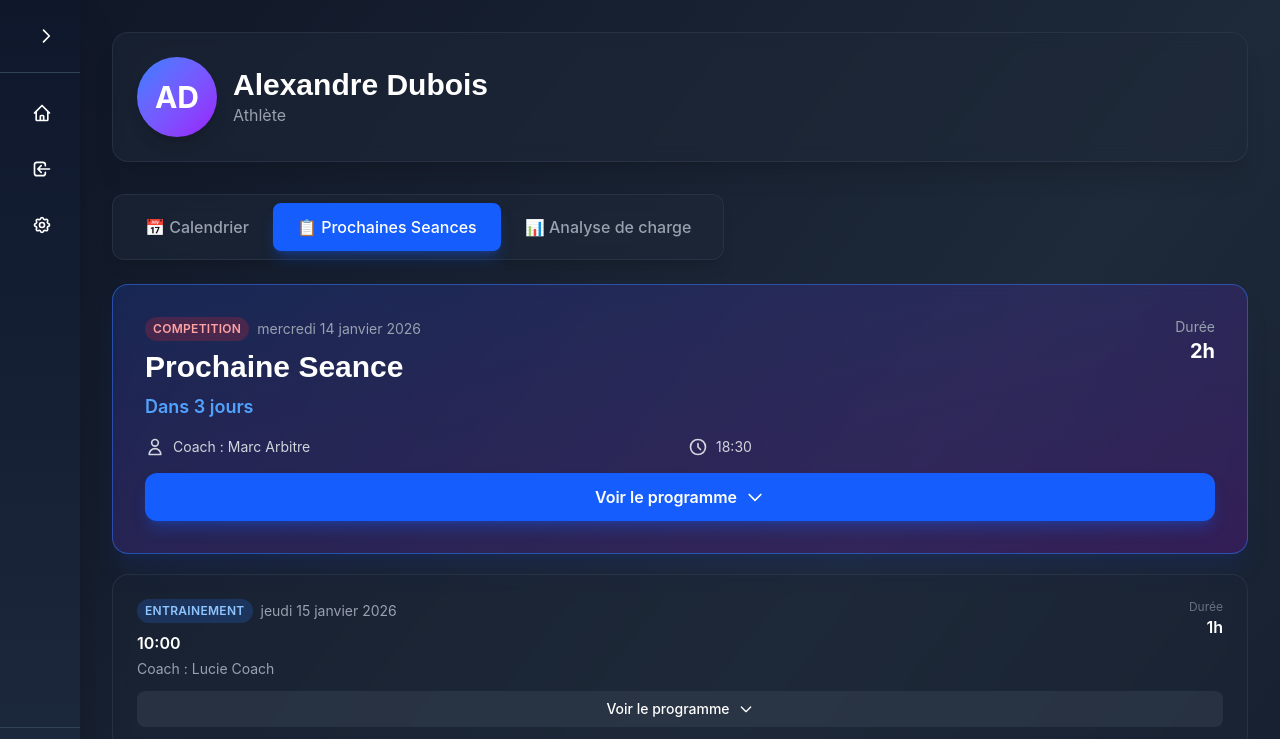
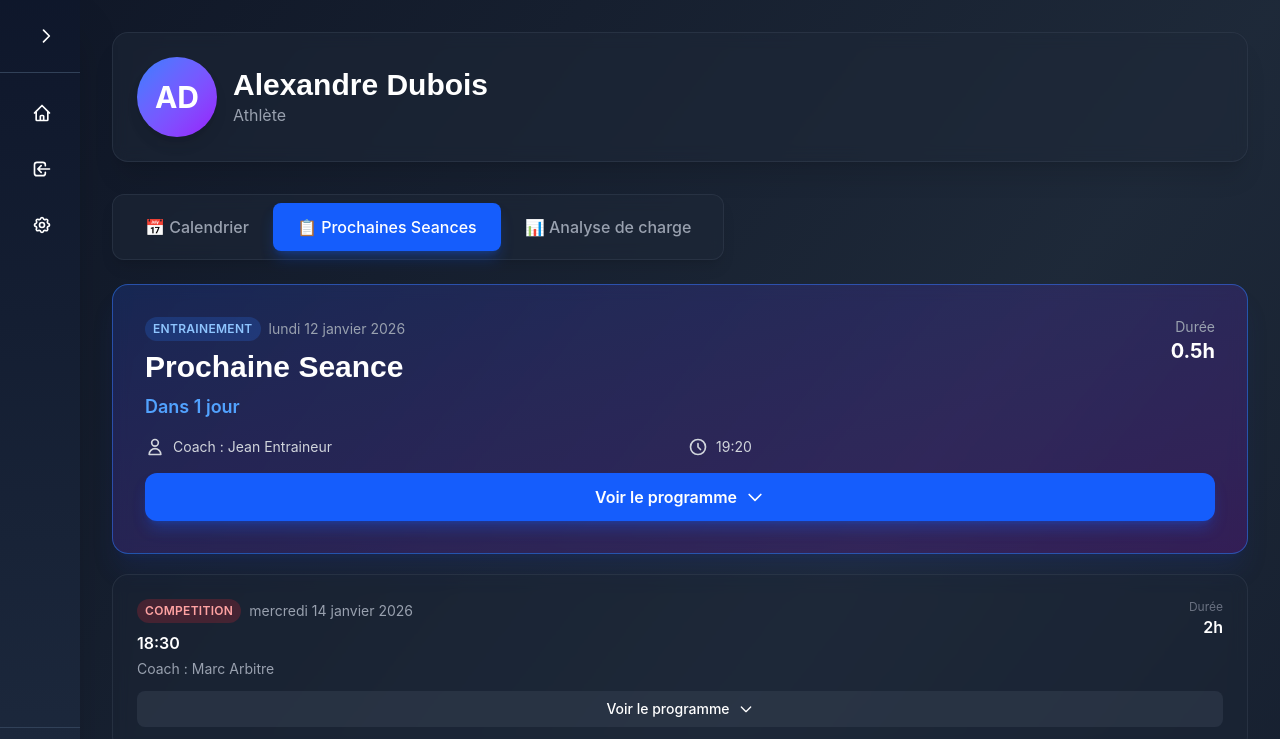
Before and after one commit to Bigchef-dev/hackaton-front, a Vue app: page /athlete/dashboard in a window 1280 px wide. Shown: the top 739 px of the page. Built offline with nearby package versions, Linux system fonts and the light colour scheme.

Commit message:
mise à jour

```diff
--- a/src/components/athlete/AthleteDashboard.vue
+++ b/src/components/athlete/AthleteDashboard.vue
@@ -4,11 +4,6 @@ import type { Session, Athlete } from '../../utils/types';
 import ListSeanceView from '../sessionList/ListSessionView.vue';
 import Calendar from '../calendar/CalendarContainer.vue';
 import TrainingLoadAnalysis from '../quotas/QuotaView.vue';
-
-interface Props {
-  //sessions: Session[];
-  //athlete: Athlete;
-}
 
 const sessions: Session[] = [
   {
@@ -19,7 +14,7 @@ const sessions: Session[] = [
     coach: 'Jean Entraineur',
     type: 'ENTRAINEMENT',
     id_sport: 1,
-    activities: [{ id: 101, theme: 'Échauffement cardio' }, { id: 102, theme: 'Exercices de passes' }]
+    activities: [{ id: 101, type: 'Échauffement cardio', baseMetrics: {name: "course",duration:15,intensity: 'high',participants: 5}  }, { id: 102, type: 'Exercices de passes', baseMetrics: {name: "course",duration:15,intensity: 'high',participants: 5}  }]
   },
   {
     id: 2,
@@ -29,7 +24,7 @@ const sessions: Session[] = [
     coach: 'Marc Arbitre',
     type: 'COMPETITION',
     id_sport: 1,
-    activities: [{ id: 103, theme: 'Match amical contre l\'équipe B' }]
+    activities: [{ id: 103, type: 'Match amical contre l\'équipe B', baseMetrics : {name: "course",duration:15,intensity: 'high',participants: 5}  }]
   },
   {
     id: 3,
@@ -39,7 +34,7 @@ const sessions: Session[] = [
     coach: 'Lucie Coach',
     type: 'ENTRAINEMENT',
     id_sport: 2,
-    activities: [{ id: 104, theme: 'Renforcement musculaire' }]
+    activities: [{ id: 104, type: 'Renforcement musculaire', baseMetrics: {name: "course",duration:15,intensity: 'high',participants: 5}  }]
   },
   {
     id: 4,
@@ -49,7 +44,7 @@ const sessions: Session[] = [
     coach: 'Jean Entraineur',
     type: 'ENTRAINEMENT',
     id_sport: 1,
-    activities: [{ id: 105, theme: 'Tactique et stratégie' }, { id: 106, theme: 'Analyse vidéo' }]
+    activities: [{ id: 105, type: 'Tactique et stratégie', baseMetrics: {name: "course",duration:15,intensity: 'high',participants: 5} }, { id: 106, type: 'Analyse vidéo',baseMetrics: {name: "course",duration:15,intensity: 'high',participants: 5}  }]
   },
   {
     id: 5,
@@ -58,7 +53,17 @@ const sessions: Session[] = [
     duree: 2,
     type: 'COMPETITION',
     id_sport: 1,
-    activities: [{ id: 107, theme: 'Finale régionale' }]
+    activities: [{ id: 107, type: 'Finale régionale', baseMetrics: {name: "course",duration:15,intensity: 'high',participants: 5}  }]
+  },
+    {
+    id: 7,
+    date_session: new Date('2026-01-12T19:20:00'),
+    recurrence: 4,
+    duree: 0.5,
+    coach: 'Jean Entraineur',
+    type: 'ENTRAINEMENT',
+    id_sport: 1,
+    activities: [{ id: 105, type: 'Tactique et stratégie', baseMetrics: {name: "course",duration:15,intensity: 'high',participants: 5}  }, { id: 102, type: 'Exercices de passes', baseMetrics: {name: "course",duration:15,intensity: 'high',participants: 5}  }]
   },
   {
     id: 6,
@@ -67,7 +72,7 @@ const sessions: Session[] = [
     duree: 2,
     type: 'COMPETITION',
     id_sport: 1,
-    activities: [{ id: 107, theme: 'Finale régionale' }]
+    activities: [{ id: 107, type: 'Finale régionale', baseMetrics:{name: "course",duration:15,intensity: 'high',participants: 5}  }]
   }
 ];
 
@@ -83,8 +88,6 @@ const athlete: Athlete = {
     id_league: 12,
     quota: 8
 };
-
-const props = defineProps<Props>();
 
 type ViewType = 'calendar' | 'list' | 'charge';
 
--- a/src/components/calendar/EventDetailsModal.vue
+++ b/src/components/calendar/EventDetailsModal.vue
@@ -191,7 +191,7 @@ const handleOverlayClick = (e: MouseEvent): void => {
 
                       <div class="flex-1 min-w-0">
                         <div class="flex items-center justify-between gap-3 mb-2">
-                          <h5 class="text-base font-semibold text-white">{{ activity.theme }}</h5>
+                          <h5 class="text-base font-semibold text-white">{{ activity.type }}</h5>
                         </div>
                       </div>
                     </div>
--- a/src/components/calendar/EventTooltip.vue
+++ b/src/components/calendar/EventTooltip.vue
@@ -109,7 +109,7 @@ const duration = computed(() => {
                 >
                   <div class="flex items-center gap-2 flex-1 min-w-0">
                     <span class="text-xs font-bold text-slate-500 flex-shrink-0">{{ index + 1 }}.</span>
-                    <span class="text-xs text-slate-300 truncate">{{ activity.theme }}</span>
+                    <span class="text-xs text-slate-300 truncate">{{ activity.type }}</span>
                   </div>
                 </div>
               </div>
```
